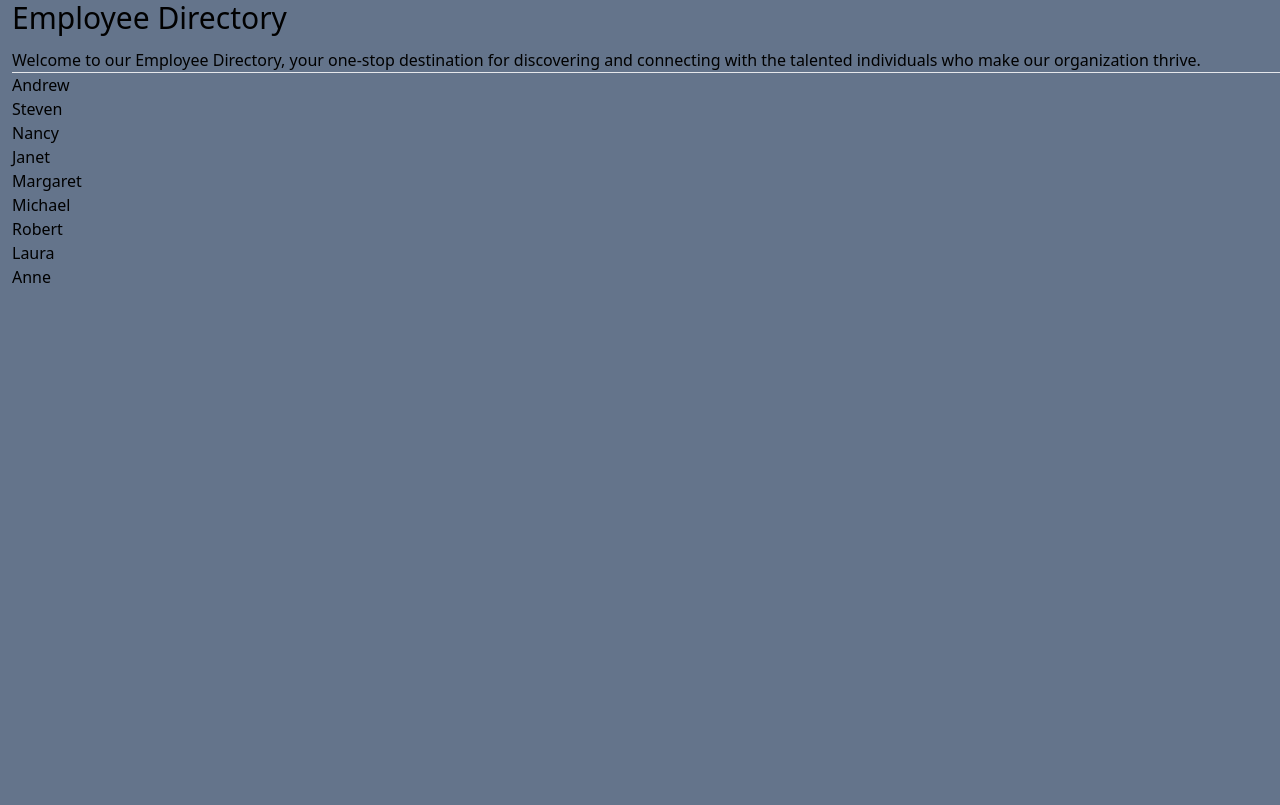
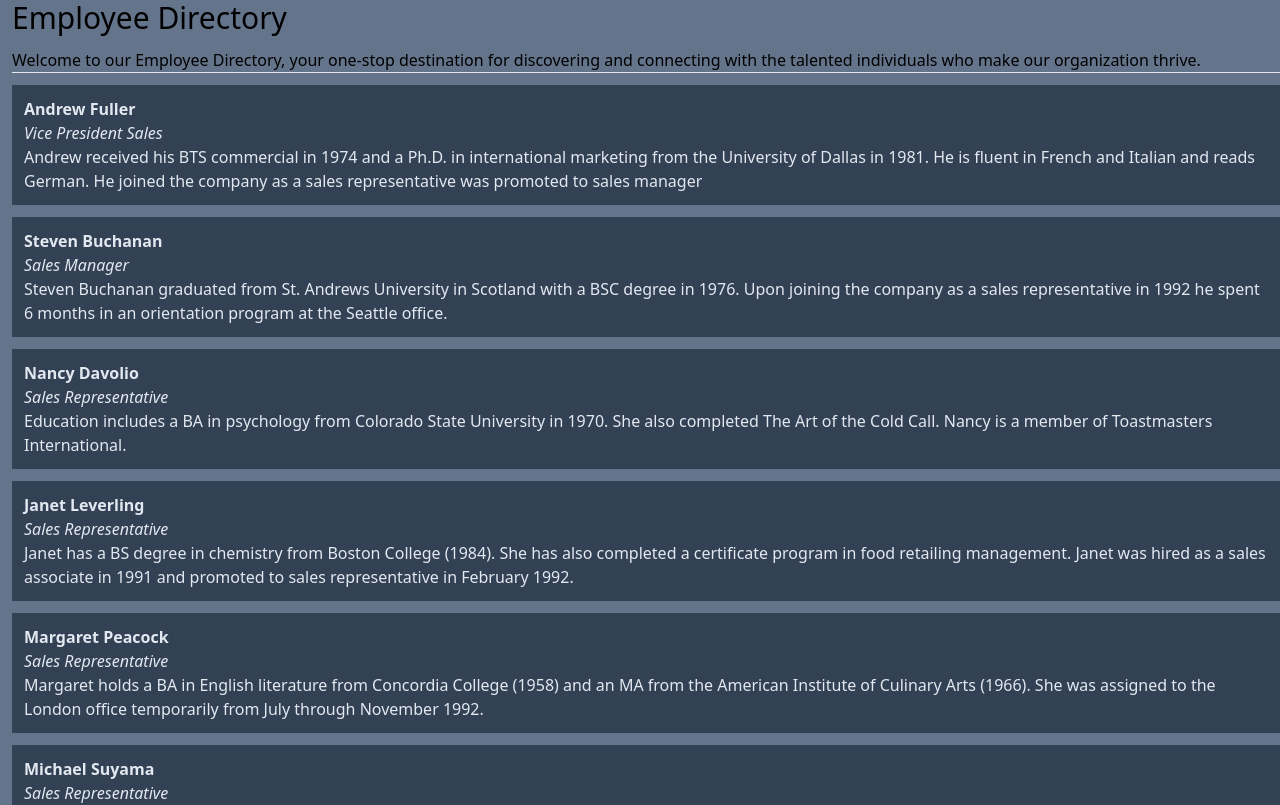
Before and after one commit to Yokosumi/002-create-react-vite, a React (Vite) app: page / in a window 1280 px wide. Shown: the top 805 px of the page. Built offline with nearby package versions, Linux system fonts and the light colour scheme.

Commit message:
text styled

```diff
--- a/src/App.tsx
+++ b/src/App.tsx
@@ -9,11 +9,25 @@ function App() {
 			<h1 className="text-3xl mb-3">{title}</h1>
 			<p>{introText}</p>
 			<hr />
-			<ul>
+			<div>
 				{employees.map((employee) => {
-					return <li>{employee.firstName}</li>;
+					return (
+						<div
+							className="bg-slate-700 mt-3 p-3"
+							key={employee.employeeID}
+						>
+							<h2 className="font-bold text-slate-200">
+								{employee.firstName} {employee.lastName}
+							</h2>
+							<p className="italic text-slate-200">
+								{" "}
+								{employee.title}{" "}
+							</p>
+							<p className="text-slate-200"> {employee.notes} </p>
+						</div>
+					);
 				})}
-			</ul>
+			</div>
 		</>
 	);
 }
```
